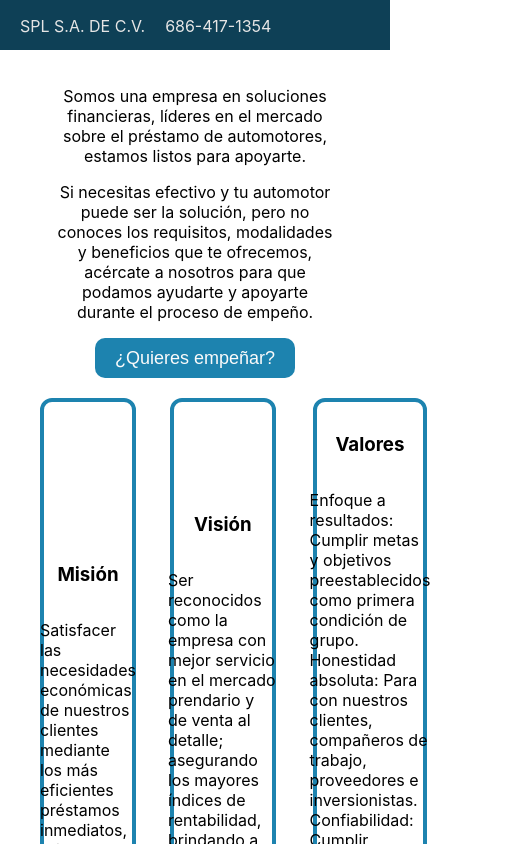
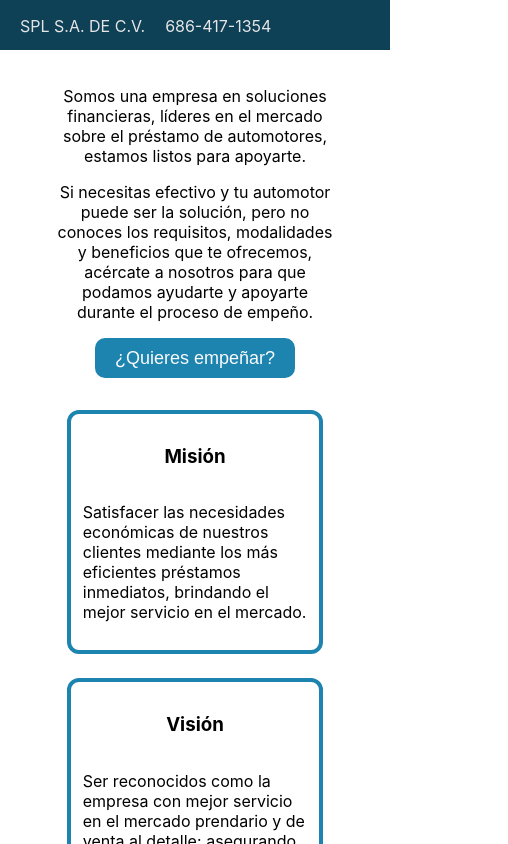
Before and after one commit to JesusWisord/sarah-proj, a Next.js app: page / in a window 390 px wide. Shown: the top 844 px of the page, 508 px wide, since content can reach past the window. Built offline with nearby package versions, Linux system fonts and the light colour scheme.

Commit message:
fixed styles for mobile

```diff
--- a/styles/Card.module.scss
+++ b/styles/Card.module.scss
@@ -18,3 +18,12 @@
     align-items: center;
   }
 }
+
+@media screen and (max-width: 700px) {
+  .card_container{
+    grid-template-columns: 1fr;
+    .card{
+      margin: 12px auto;
+    }
+  }
+}
```
